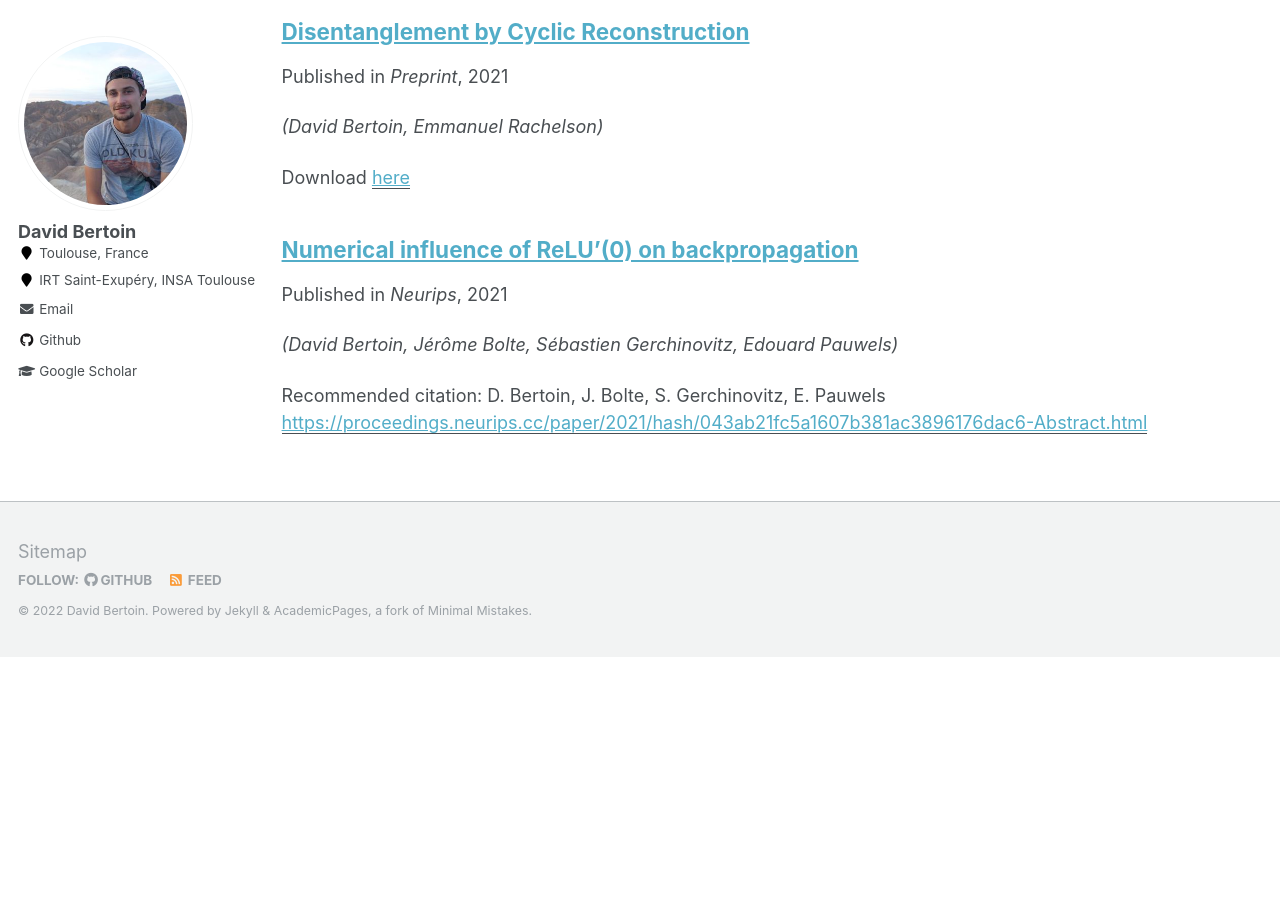
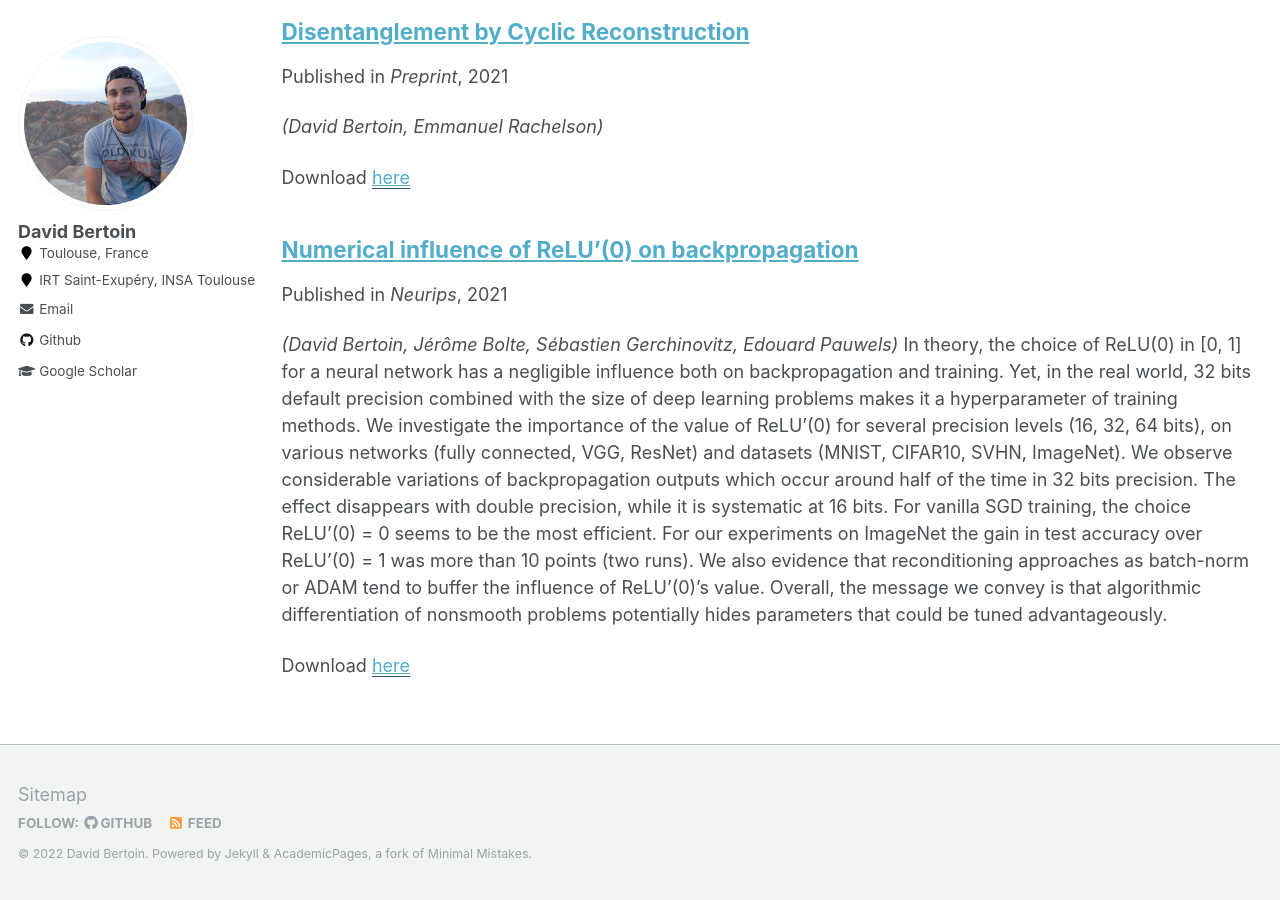
Before and after one commit to DavidBert/DavidBert.github.io, a Jekyll site: the page built from _pages/publications.md, in a window 1280 px wide and 900 px high, scrolled down 1010 px. Built offline with Jekyll 4.4.1, drawn with Linux system fonts in a browser that asks for light colours; before the commit the page ends 1667 px from its top, so only the background shows below that.

Commit message:
test add authors

```diff
--- a/_publications/ReLU.md
+++ b/_publications/ReLU.md
@@ -6,10 +6,9 @@ permalink: /publication/relu_prime
 date: 2021-12-01
 venue: 'Neurips'
 paperurl: 'https://proceedings.neurips.cc/paper/2021/hash/043ab21fc5a1607b381ac3896176dac6-Abstract.html'
-citation: 'D. Bertoin, J. Bolte, S. Gerchinovitz, E. Pauwels'
+#citation: 'Your Name, You. (2009). &quot;Paper Title Number 1.&quot; <i>Journal 1</i>. 1(1).'
 ---
 *(David Bertoin, Jérôme Bolte, Sébastien Gerchinovitz, Edouard Pauwels)*
-
 In theory, the choice of ReLU(0) in [0, 1] for a neural network has a negligible influence both on backpropagation and training. Yet, in the real world, 32 bits default precision combined with the size of deep learning problems makes it a hyperparameter of training methods. We investigate the importance of the value of ReLU'(0) for several precision levels (16, 32, 64 bits), on various networks (fully connected, VGG, ResNet) and datasets (MNIST, CIFAR10, SVHN, ImageNet). We observe considerable variations of backpropagation outputs which occur around half of the time in 32 bits precision. The effect disappears with double precision, while it is systematic at 16 bits. For vanilla SGD training, the choice ReLU'(0) = 0 seems to be the most efficient. For our experiments on ImageNet the gain in test accuracy over ReLU'(0) = 1 was more than 10 points (two runs). We also evidence that reconditioning approaches as batch-norm or ADAM tend to buffer the influence of ReLU'(0)’s value. Overall, the message we convey is that algorithmic differentiation of nonsmooth problems potentially hides parameters that could be tuned advantageously.
 
 [Download paper here](https://proceedings.neurips.cc/paper/2021/hash/043ab21fc5a1607b381ac3896176dac6-Abstract.html)
```
